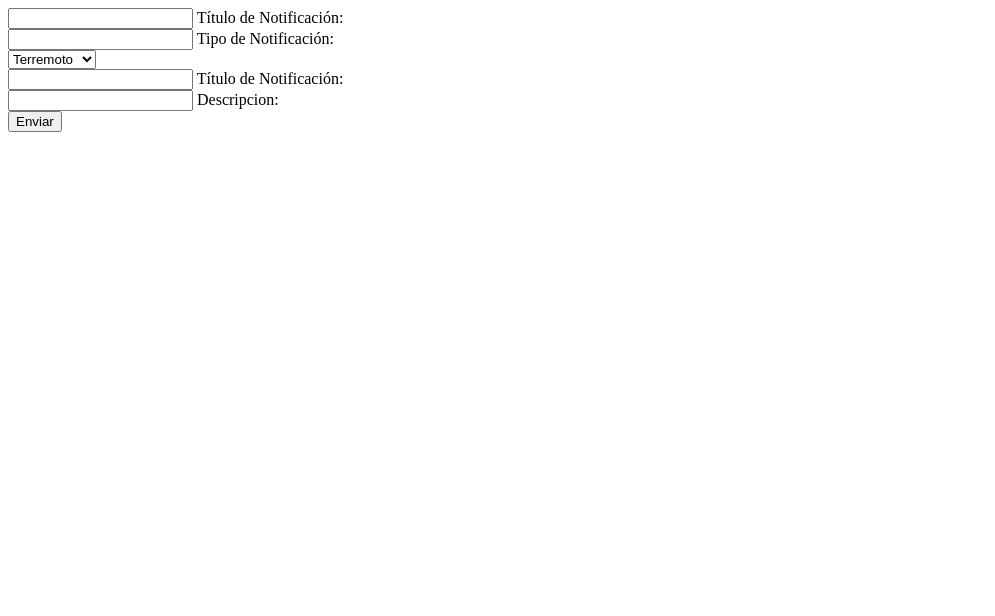
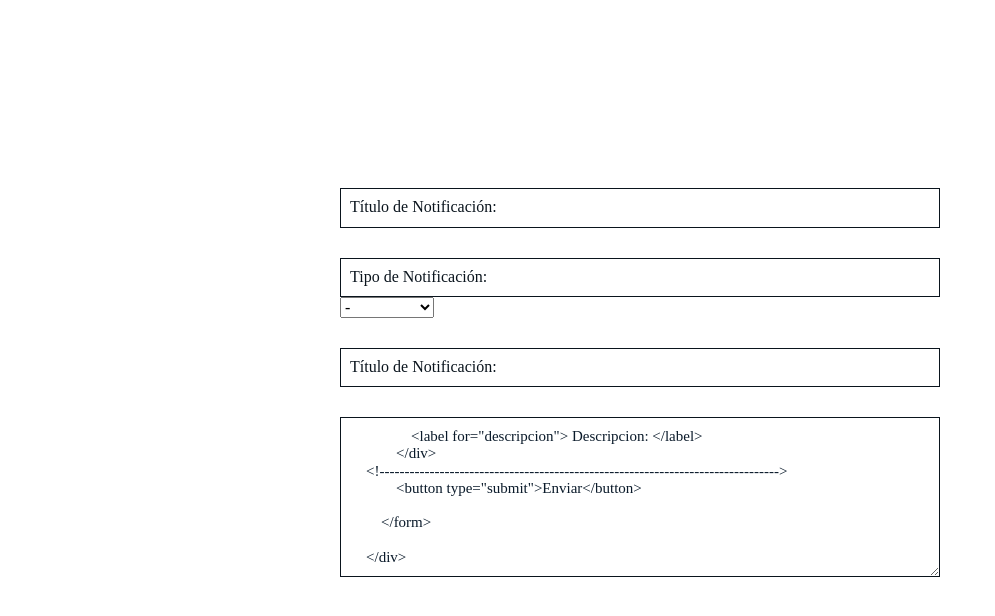
Before and after one commit to A01745312/TizAlerta, a website: page view/report.html in a window 1280 px wide. Shown: the whole page, without its empty margins (0-995 px from the left). Drawn offline with Linux system fonts and the light colour scheme; files that its build step writes are made by us from their sources.

Commit message:
Avance completado

```diff
--- /dev/null
+++ b/public/css/forms.css
@@ -0,0 +1,70 @@
+/* Barra de colores*/
+:root {
+    --blanco: #ffffff;
+    --oscuro: #212121;
+    --primario: #FFC107;
+    --secundario: #0097A7;
+    --gris: #757575;
+    --grisClaro: #DFE9F3;
+    --verde: rgb(131, 232, 88);
+    --morado: rgb(146, 111, 227);
+    --naranja: rgb(255, 122, 55);
+    --black: #0a141d;
+    --footer: #0a1a2a;
+    --forms: #5757577e;
+    --azulMarino: #183aff;
+
+}
+
+
+*{
+    margin: 0;
+    padding: 0;
+    /*
+    font-family: 'poppins', sans-serif;
+    */
+    box-sizing: border-box;
+}
+
+.hero-evolution {
+    width: 100%;
+    height: 100vh;
+    /*
+    background-image: linear-gradient(rgba(0, 0, 0, 0.9), #5555), url(image.jpg);
+    background-position: center;
+    background-size: cover;
+    */
+    display: flex;
+    align-items: center;
+    justify-content: center;
+}
+
+form{
+    width: 90%;
+    max-width: 600px;
+}
+
+.inGrup {
+    margin-bottom: 30px;
+    position: relative;
+}
+
+input, textarea {
+    width: 100%;
+    padding: 10px;
+    outline: 0;
+    border: 1px solid var(--black);
+    color: var(--footer);
+    background: transparent;
+    font-size: 15px;
+}
+
+label {
+    height: 100%;
+    position: absolute;
+    left: 0;
+    top: 0;
+    padding: 10px;
+    color: var(--black);
+    cursor: text;
+}
--- a/view/report.html
+++ b/view/report.html
@@ -2,9 +2,27 @@
 <html lang="en">
 <head>
     <meta charset="UTF-8">
-    <meta http-equiv="X-UA-Compatible" content="IE=edge">
     <meta name="viewport" content="width=device-width, initial-scale=1.0">
     <title>AtizAlerta App Report</title>
+    <meta name="viewport"
+        content="width=device-width, user-scalable=no, initial-scale=1.0, maximum-scale=1.0, minimum-scale=1.0">
+    <link rel="preload" href="public/css/normalize.css" as="style">
+    <link rel="stylesheet" href="public/css/normalize.css">
+    <link rel="preconnect" href="https://fonts.googleapis.com">
+    <link rel="preconnect" href="https://fonts.gstatic.com" crossorigin>
+    <link rel="icon" type="image/jpg" href="img/Logo.jpeg">
+
+    <!-- Importando íconos -->
+    <script src="https://kit.fontawesome.com/56dd043464.js" crossorigin="anonymous"></script>
+
+    <!-- Importamos un tipo de fuente -->
+    <link href="https://fonts.googleapis.com/css2?family=Montserrat:ital,wght@1,100&display=swap" rel="stylesheet">
+    <!--<link rel="preload" href="css/styles.css" as="style"> -->
+    <link rel="preload" href="css/forms.css" as="style">
+    <link href="css/forms.css" rel="stylesheet" type="text/css">
+    <!--<link href="css/styles.css" rel="stylesheet" type="text/css">-->
+    <link href="css/normalize.css">
+
 </head>
 <body>
     <div class="hero-evolution">
@@ -22,6 +40,7 @@
                 <label for="">Tipo de Notificación: </label>
                 <div class="custom-select">
                     <select>
+                        <option value="select">-</option>
                         <option value="terremoto">Terremoto</option>
                         <option value="inundacion">Inundación</option>
                         <option value="incendio">Incendio</option>
@@ -39,8 +58,8 @@
 
     <!---------------------------------------------------- Descripción-->
             <div class="inGrup">
-                <input type="text" id="Descripcion" required>
-                <label for="descripcion">Descripcion: </label>
+                <textarea id="Descripcion" rows="8" required>
+                <label for="descripcion"> Descripcion: </label>
             </div>
     <!-------------------------------------------------------------------------------->
             <button type="submit">Enviar</button>
```
